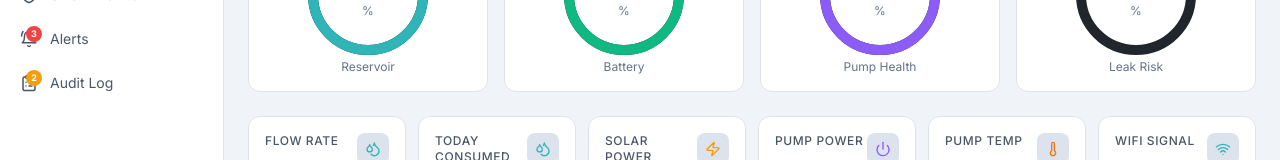
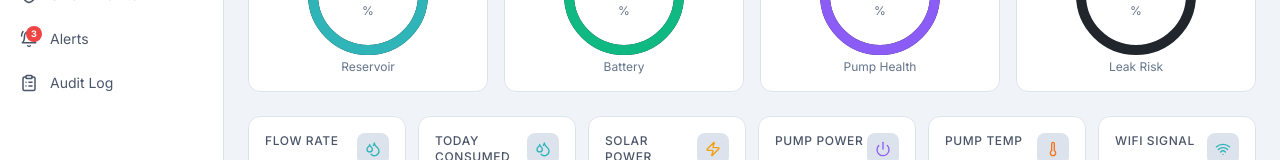
Before and after one commit to meriamjadoui/AquaGrid-AI, a React (Vite) app in the folder dashboard/: page /overview in a window 1280 px wide. Shown: the part 236-396 px from the top of the page. Built offline with nearby package versions, Linux system fonts and the light colour scheme.

Commit message:
fix: remove amber badge from Audit Log sidebar item

```diff
--- a/dashboard/src/components/Layout/Sidebar.jsx
+++ b/dashboard/src/components/Layout/Sidebar.jsx
@@ -5,7 +5,6 @@ import {
   BellRing, Settings, ChevronLeft, ChevronRight, Wifi, ClipboardList
 } from 'lucide-react'
 import useStore from '../../store/useStore'
-import useAuditLog from '../../store/useAuditLog'
 import clsx from 'clsx'
 
 const NAV = [
@@ -19,9 +18,7 @@ const NAV = [
 
 export default function Sidebar() {
   const { sidebarOpen, toggleSidebar, alerts } = useStore()
-  const auditEvents = useAuditLog(s => s.events)
-  const unread      = alerts.filter(a => !a.read).length
-  const newAudit    = auditEvents.filter(e => e.severity === 'critical' || e.severity === 'warning').length
+  const unread = alerts.filter(a => !a.read).length
 
   return (
     <aside
@@ -72,11 +69,6 @@ export default function Sidebar() {
                   {unread}
                 </span>
               )}
-              {label === 'Audit Log' && newAudit > 0 && (
-                <span className="absolute -top-1 -right-1 w-4 h-4 bg-amber-500 rounded-full text-[9px] flex items-center justify-center text-white font-bold">
-                  {newAudit > 99 ? '99+' : newAudit}
-                </span>
-              )}
             </div>
             {sidebarOpen && <span>{label}</span>}
           </NavLink>
```
